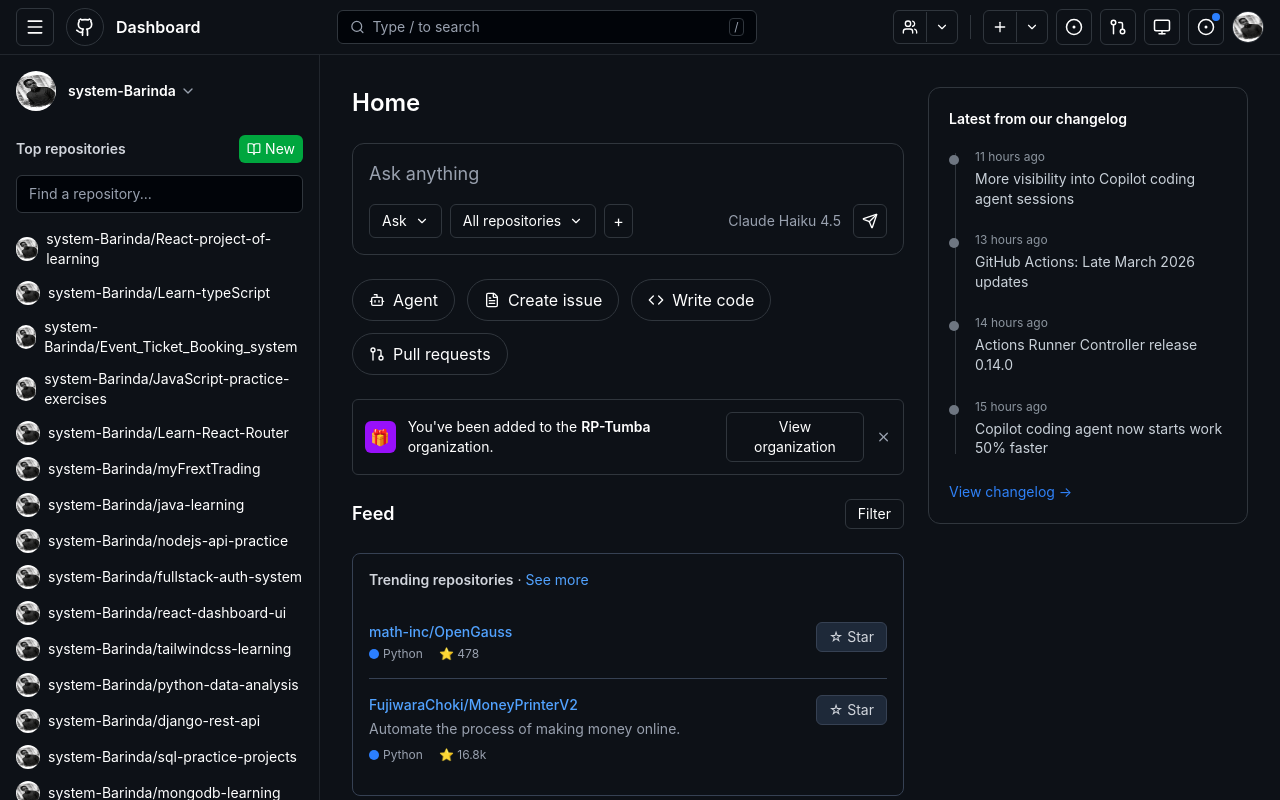
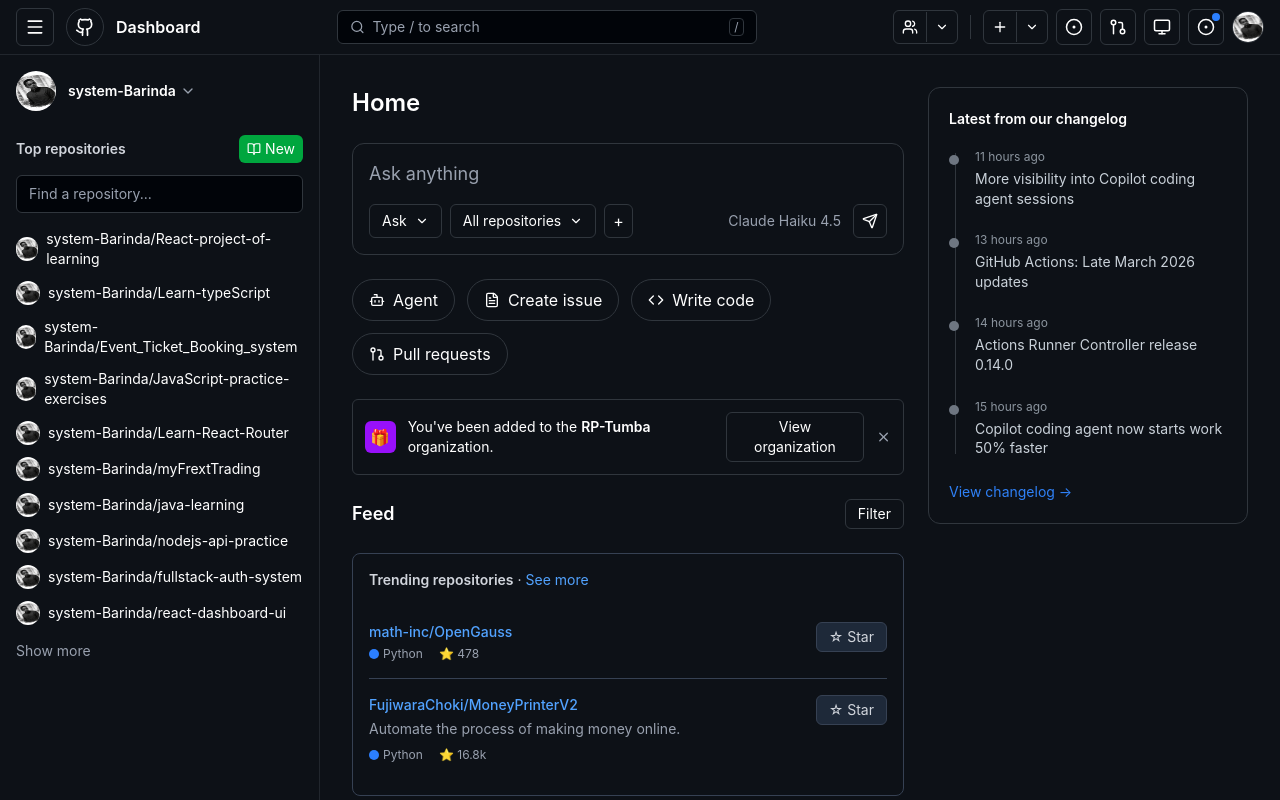
Before and after one commit to system-Barinda/Github-frontend-clone, a React (Vite) app: page / in a window 1280 px wide. Shown: the top 800 px of the page. Built offline with nearby package versions, Linux system fonts and the light colour scheme.

Commit message:
chore:done to update all

```diff
--- a/src/components/Sidebar.tsx
+++ b/src/components/Sidebar.tsx
@@ -1,26 +1,28 @@
 import { useState } from "react";
 import { ChevronDown, BookOpen } from "lucide-react";
-import ProfileName from "../assets/profileName.png"
+import ProfileName from "../assets/profileName.png";
 import { repos } from "../services/ReposotoryList";
-
 
 export default function Sidebar() {
   const [search, setSearch] = useState("");
+  const [showAll, setShowAll] = useState(false);
 
+  // filter first
   const filteredRepos = repos.filter((repo) =>
     repo.name.toLowerCase().includes(search.toLowerCase())
   );
+
+  // 👇 limit to 10 or show all
+  const visibleRepos = showAll
+    ? filteredRepos
+    : filteredRepos.slice(0, 10);
 
   return (
     <aside className="bg-[#0d1117] text-white w-full md:w-[300px] lg:w-[320px] border-r border-[#21262d] p-4">
 
       {/* USER */}
       <div className="flex items-center gap-3 mb-6">
-        <img
-          src={ProfileName}
-          alt="profile"
-          className="w-10 h-10 rounded-full"
-        />
+        <img src={ProfileName} alt="profile" className="w-10 h-10 rounded-full" />
 
         <div className="flex items-center gap-1 cursor-pointer">
           <span className="font-semibold text-sm">system-Barinda</span>
@@ -28,7 +30,7 @@
         </div>
       </div>
 
-      {/* TOP REPOS HEADER */}
+      {/* HEADER */}
       <div className="flex items-center justify-between mb-3">
         <h2 className="text-sm font-semibold text-gray-300">
           Top repositories
@@ -51,7 +53,7 @@
 
       {/* REPO LIST */}
       <div className="space-y-3">
-        {filteredRepos.map((repo) => (
+        {visibleRepos.map((repo) => (
           <div
             key={repo.id}
             className="flex items-center gap-2 cursor-pointer hover:text-blue-400"
@@ -66,10 +68,15 @@
         ))}
       </div>
 
-      {/* SHOW MORE */}
-      <button className="mt-4 text-sm text-gray-400 hover:text-blue-400">
-        Show more
-      </button>
+      {/* SHOW MORE / LESS */}
+      {filteredRepos.length > 10 && (
+        <button
+          onClick={() => setShowAll(!showAll)}
+          className="mt-4 text-sm text-gray-400 hover:text-blue-400"
+        >
+          {showAll ? "Show less" : "Show more"}
+        </button>
+      )}
     </aside>
   );
 }
```
